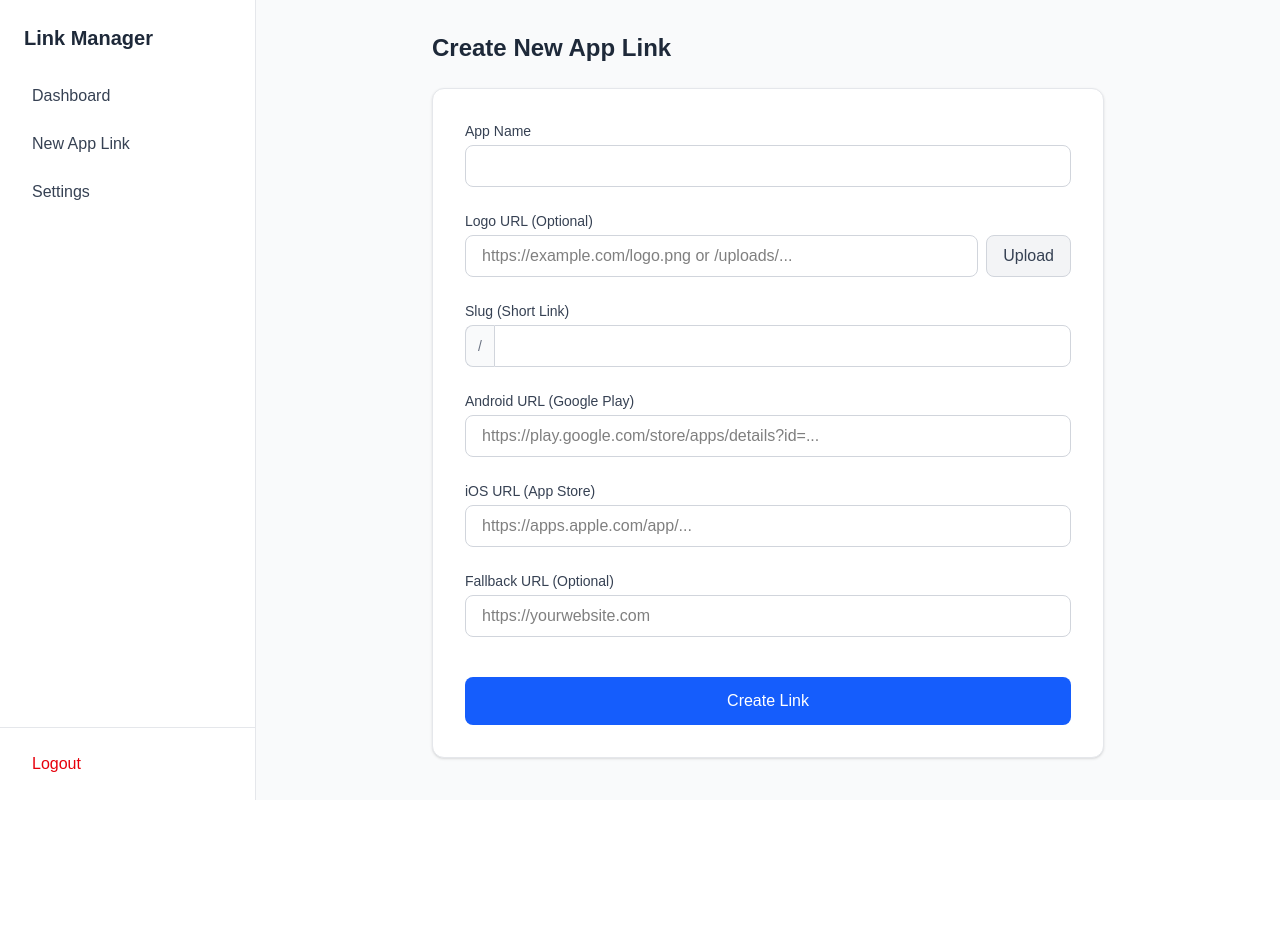
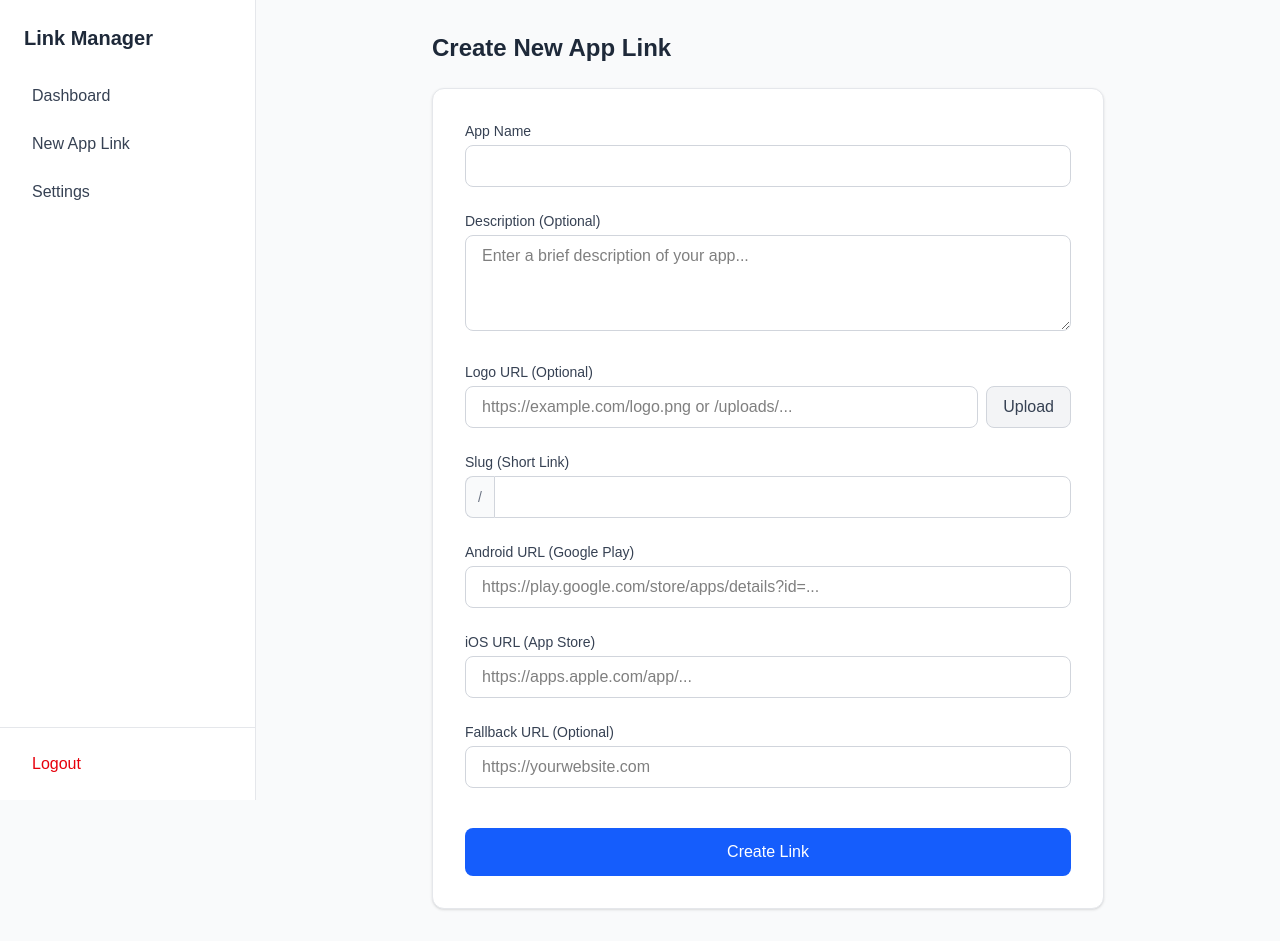
Before and after one commit to mazisel/linkmanager, a Next.js app: page /admin/new in a window 1280 px wide. Before the commit the page ends 800 px from the top, so only its background shows below. Built offline with nearby package versions, Linux system fonts and the light colour scheme.

Commit message:
Feat: Add App Description and Refine UI

```diff
--- a/app/admin/apps/[id]/edit/page.tsx
+++ b/app/admin/apps/[id]/edit/page.tsx
@@ -8,6 +8,7 @@ export default function EditApp({ params }: { params: Promise<{ id: string }> })
     const { id } = use(params);
     const [formData, setFormData] = useState({
         name: '',
+        description: '',
         slug: '',
         logoUrl: '',
         androidUrl: '',
@@ -25,6 +26,7 @@ export default function EditApp({ params }: { params: Promise<{ id: string }> })
                 const data = await res.json();
                 setFormData({
                     name: data.name,
+                    description: data.description || '',
                     slug: data.slug,
                     logoUrl: data.logoUrl || '',
                     androidUrl: data.androidUrl || '',
@@ -81,6 +83,16 @@ export default function EditApp({ params }: { params: Promise<{ id: string }> })
                         className="w-full px-4 py-2 border border-gray-300 rounded-lg focus:ring-2 focus:ring-blue-500 focus:border-blue-500 text-black"
                         value={formData.name}
                         onChange={(e) => setFormData({ ...formData, name: e.target.value })}
+                    />
+                </div>
+
+                <div>
+                    <label className="block text-sm font-medium text-gray-700 mb-1">Description (Optional)</label>
+                    <textarea
+                        className="w-full px-4 py-2 border border-gray-300 rounded-lg focus:ring-2 focus:ring-blue-500 focus:border-blue-500 text-black h-24"
+                        placeholder="Enter a brief description of your app..."
+                        value={formData.description}
+                        onChange={(e) => setFormData({ ...formData, description: e.target.value })}
                     />
                 </div>
 
--- a/app/admin/new/page.tsx
+++ b/app/admin/new/page.tsx
@@ -7,6 +7,7 @@ export default function NewApp() {
     const router = useRouter();
     const [formData, setFormData] = useState({
         name: '',
+        description: '',
         slug: '',
         logoUrl: '',
         androidUrl: '',
@@ -52,6 +53,16 @@ export default function NewApp() {
                         className="w-full px-4 py-2 border border-gray-300 rounded-lg focus:ring-2 focus:ring-blue-500 focus:border-blue-500 text-black"
                         value={formData.name}
                         onChange={(e) => setFormData({ ...formData, name: e.target.value })}
+                    />
+                </div>
+
+                <div>
+                    <label className="block text-sm font-medium text-gray-700 mb-1">Description (Optional)</label>
+                    <textarea
+                        className="w-full px-4 py-2 border border-gray-300 rounded-lg focus:ring-2 focus:ring-blue-500 focus:border-blue-500 text-black h-24"
+                        placeholder="Enter a brief description of your app..."
+                        value={formData.description}
+                        onChange={(e) => setFormData({ ...formData, description: e.target.value })}
                     />
                 </div>
 
--- a/app/api/apps/[id]/route.ts
+++ b/app/api/apps/[id]/route.ts
@@ -52,13 +52,14 @@ export async function PUT(
         }
 
         const body = await request.json();
-        const { name, slug, androidUrl, iosUrl, fallbackUrl } = body;
+        const { name, slug, description, androidUrl, iosUrl, fallbackUrl } = body;
 
         const app = await prisma.app.update({
             where: { id },
             data: {
                 name,
                 slug,
+                description,
                 androidUrl,
                 iosUrl,
                 fallbackUrl,
--- a/app/api/apps/route.ts
+++ b/app/api/apps/route.ts
@@ -33,7 +33,7 @@ export async function POST(request: Request) {
         }
 
         const body = await request.json();
-        const { name, slug, androidUrl, iosUrl, fallbackUrl, logoUrl } = body;
+        const { name, slug, description, androidUrl, iosUrl, fallbackUrl, logoUrl } = body;
 
         // Basic validation
         if (!name || !slug || !androidUrl || !iosUrl) {
@@ -47,6 +47,7 @@ export async function POST(request: Request) {
             data: {
                 name,
                 slug,
+                description,
                 androidUrl,
                 iosUrl,
                 fallbackUrl,
@@ -67,13 +68,14 @@ export async function POST(request: Request) {
 export async function PUT(request: Request) {
     try {
         const body = await request.json();
-        const { id, name, slug, androidUrl, iosUrl, fallbackUrl, logoUrl } = body;
+        const { name, slug, description, androidUrl, iosUrl, fallbackUrl, logoUrl } = body;
 
         const updatedApp = await prisma.app.update({
             where: { id },
             data: {
                 name,
                 slug,
+                description,
                 androidUrl,
                 iosUrl,
                 fallbackUrl,
--- a/app/page.tsx
+++ b/app/page.tsx
@@ -100,27 +100,27 @@ export default async function ShowcasePage() {
                             </div>
 
                             <h3 className="text-xl font-bold mb-2 group-hover:text-blue-400 transition-colors">{app.name}</h3>
-                            <p className="text-gray-500 text-sm mb-6 line-clamp-2">
-                                Experience the best features with our {app.name} application.
+                            <p className="text-gray-400 text-sm mb-6 line-clamp-3 h-10">
+                                {app.description || `Experience the best features with our ${app.name} application.`}
                             </p>
 
                             <div className="space-y-3">
                                 {(!isMobile || isIOS) && app.iosUrl && (
                                     <a
                                         href={app.iosUrl}
-                                        className="block w-full py-3 px-4 bg-white text-black rounded-xl font-bold text-center hover:bg-gray-200 transition-colors flex items-center justify-center gap-2"
+                                        className="block w-full py-3 px-4 bg-white/10 border border-white/20 text-white rounded-xl font-bold text-center hover:bg-white hover:text-black transition-all duration-300 flex items-center justify-center gap-3 group/btn"
                                     >
                                         <svg className="w-6 h-6" viewBox="0 0 24 24" fill="currentColor"><path d="M17.05 20.28c-.98.95-2.05.88-3.08.4-1.09-.5-2.08-.48-3.24 0-1.44.62-2.2.44-3.06-.4C2.79 15.25 3.51 7.59 9.05 7.31c1.35.07 2.29.74 3.08.74 1.18 0 2.45-1.62 4.37-1.54 1.81.08 3.2 1.04 4.1 2.46-3.63 1.92-3.05 7.49 1.15 9.23-.72 1.52-1.8 3.48-4.7 2.08zM12.03 7.25c-.15-2.23 1.66-4.07 3.74-4.25.29 2.58-2.34 4.5-3.74 4.25z" /></svg>
-                                        App Store
+                                        <span>App Store</span>
                                     </a>
                                 )}
                                 {(!isMobile || isAndroid) && app.androidUrl && (
                                     <a
                                         href={app.androidUrl}
-                                        className="block w-full py-3 px-4 bg-transparent border border-gray-600 text-white rounded-xl font-bold text-center hover:bg-gray-800 transition-colors flex items-center justify-center gap-2"
+                                        className="block w-full py-3 px-4 bg-white/10 border border-white/20 text-white rounded-xl font-bold text-center hover:bg-[#3DDC84] hover:text-black hover:border-[#3DDC84] transition-all duration-300 flex items-center justify-center gap-3 group/btn"
                                     >
                                         <svg className="w-6 h-6" viewBox="0 0 24 24" fill="currentColor"><path d="M3.609 1.814L13.792 12 3.61 22.186c-.185.184-.418.25-.642.198-.223-.053-.403-.216-.476-.438L2.03 2.45c-.073-.22.107-.385.33-.437.224-.053.457.013.642.198zM15.348 13.555l2.748 2.748-7.98 4.56c-.68.39-1.516.15-1.906-.53-.39-.68-.15-1.516.53-1.906l6.608-4.872zm2.748-3.11l-2.748 2.748-6.608-4.872c-.68-.39-.92-1.226-.53-1.906.39-.68 1.226-.92 1.906-.53l7.98 4.56zm1.53 1.53l3.636 2.078c.68.39 1.516.15 1.906-.53s.15-1.516-.53-1.906L21.002 9.55c-.25-.143-.547-.143-.797 0l-1.58 1.58z" /></svg>
-                                        Google Play
+                                        <span>Google Play</span>
                                     </a>
                                 )}
                             </div>
```
Also changed, not shown: 1 other file (tests, documents, lock files or other folders).
